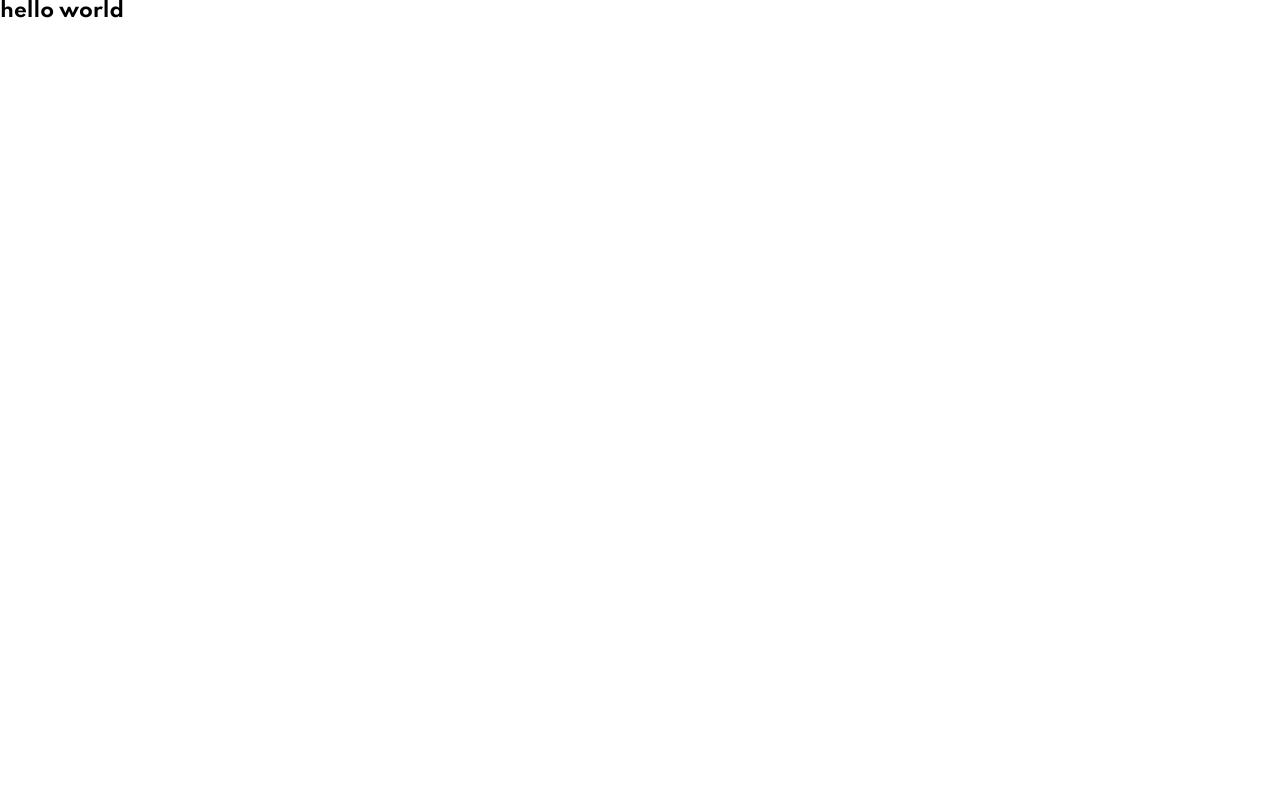
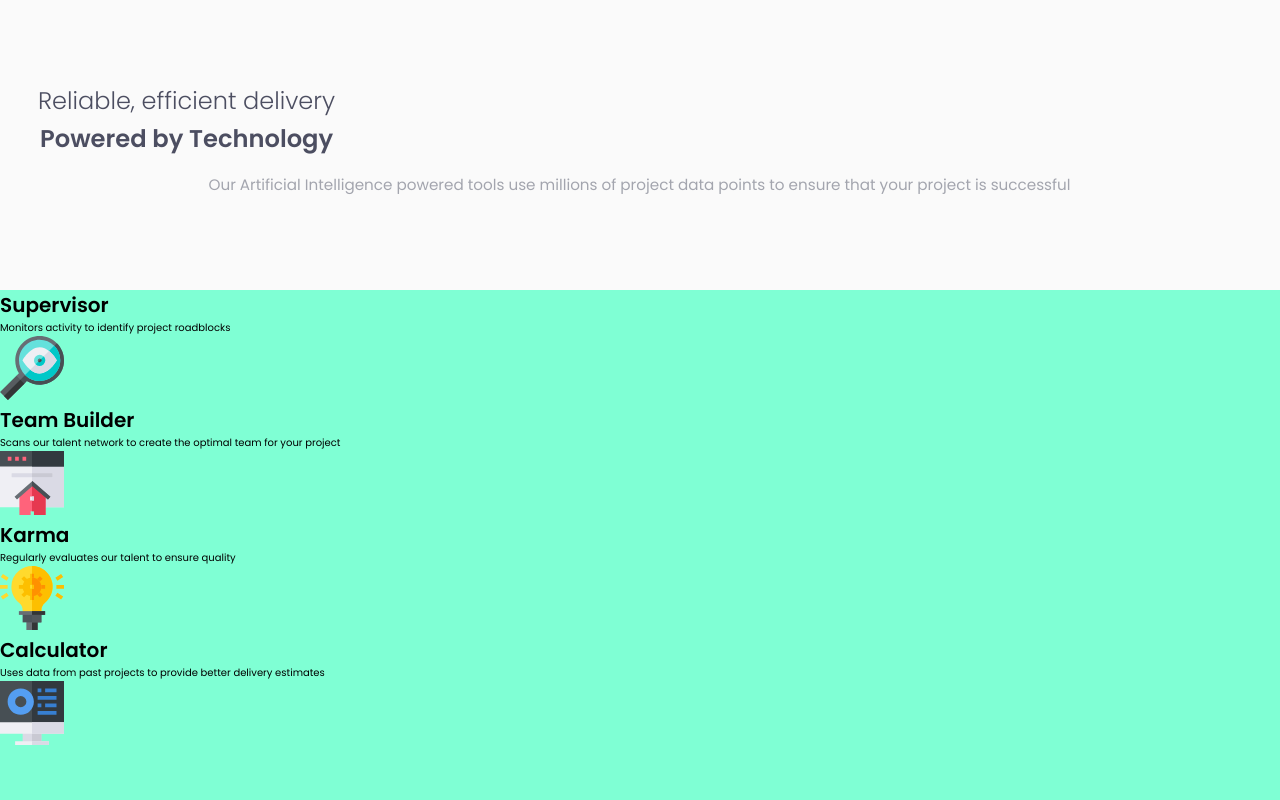
Before and after one commit to JCDMeira/four-card, a React (Create React App) app: page / in a window 1280 px wide. Shown: the top 800 px of the page. Built offline with nearby package versions, Linux system fonts and the light colour scheme.

Commit message:
add: header

```diff
--- a/public/index.html
+++ b/public/index.html
@@ -13,8 +13,10 @@
     <link rel="preconnect" href="https://fonts.gstatic.com" crossorigin />
     <link rel="preconnect" href="https://fonts.googleapis.com" />
     <link rel="preconnect" href="https://fonts.gstatic.com" crossorigin />
+    <link rel="preconnect" href="https://fonts.googleapis.com" />
+    <link rel="preconnect" href="https://fonts.gstatic.com" crossorigin />
     <link
-      href="https://fonts.googleapis.com/css2?family=Spartan:wght@400;500;700&display=swap"
+      href="https://fonts.googleapis.com/css2?family=Poppins:wght@200;300;400;600&display=swap"
       rel="stylesheet"
     />
     <meta name="viewport" content="width=device-width, initial-scale=1" />
--- a/src/App.css
+++ b/src/App.css
@@ -6,13 +6,54 @@
 
 html {
   font-size: 62.5%;
-  font-family: Spartan;
+  font-family: Poppins;
 }
 
 .conteiner {
   width: 100%;
+  height: 136rem;
+  display: flex;
+  justify-content: center;
+  align-items: center;
+  background: #fafafa;
 }
 
 .content {
   width: 100%;
+  height: 126rem;
+
+  background: aquamarine;
+  /* background: #fafafa; */
 }
+
+.header {
+  width: 100%;
+  height: 24rem;
+  padding: 3rem;
+  background: #fafafa;
+}
+
+.header h1 {
+  font-weight: 300;
+  font-size: 24px;
+  line-height: 34px;
+  color: #4c4e61;
+  margin: 0.4rem 0 0 0.8rem;
+}
+
+.header h1 span {
+  font-weight: 600;
+  font-size: 24.2px;
+  line-height: 34px;
+  color: #4c4e61;
+  margin: 0.4rem 0 0 0.2rem;
+}
+
+.header p {
+  font-weight: normal;
+  font-size: 15.2px;
+  line-height: 25px;
+  text-align: center;
+  color: #a3a5ae;
+  margin: 1.6rem 0.7rem 0.9rem 0.6rem;
+}
--- a/src/App.jsx
+++ b/src/App.jsx
@@ -1,12 +1,48 @@
-import "./App.css";
-import React from "react";
+import './App.css';
+import React from 'react';
+import { Card } from './components/Card';
+import imageCard1 from './assets/images/icon-supervisor.svg';
+import imageCard2 from './assets/images/icon-team-builder.svg';
+import imageCard3 from './assets/images/icon-karma.svg';
+import imageCard4 from './assets/images/icon-calculator.svg';
 
 function App() {
   return (
     <div className="App">
       <div className="conteiner">
         <div className="content">
-          <h1>hello world</h1>
+          <div className="header">
+            <h1>Reliable, efficient delivery</h1>
+            <h1>
+              <span>Powered by Technology</span>
+            </h1>
+            <p>
+              Our Artificial Intelligence powered tools use millions of project
+              data points to ensure that your project is successful
+            </p>
+          </div>
+          <div className="fieldCards">
+            <div className="field1">
+              <Card tittle="Supervisor" image={imageCard1} color="cyan">
+                Monitors activity to identify project roadblocks
+              </Card>
+            </div>
+            <div className="field2">
+              <Card tittle="Team Builder" image={imageCard2} color="red">
+                Scans our talent network to create the optimal team for your
+                project
+              </Card>
+              <Card tittle="Karma" image={imageCard3} color="orange">
+                Regularly evaluates our talent to ensure quality
+              </Card>
+            </div>
+            <div className="field3">
+              <Card tittle="Calculator" image={imageCard4} color="blue">
+                Uses data from past projects to provide better delivery
+                estimates
+              </Card>
+            </div>
+          </div>
         </div>
       </div>
     </div>
--- /dev/null
+++ b/src/components/Card/index.jsx
@@ -0,0 +1,13 @@
+import React from 'react';
+
+function Card({ tittle, image, color, children }) {
+  return (
+    <div className={`card ${color}`}>
+      <h1>{tittle}</h1>
+      <p>{children}</p>
+      <img src={image} alt="icone que descreve o campo card" />
+    </div>
+  );
+}
+
+export { Card };
```
Also changed, not shown: .prettierrc.json (added), src/components/Card/style.css (added), 1 other file (tests, documents, lock files or other folders).
